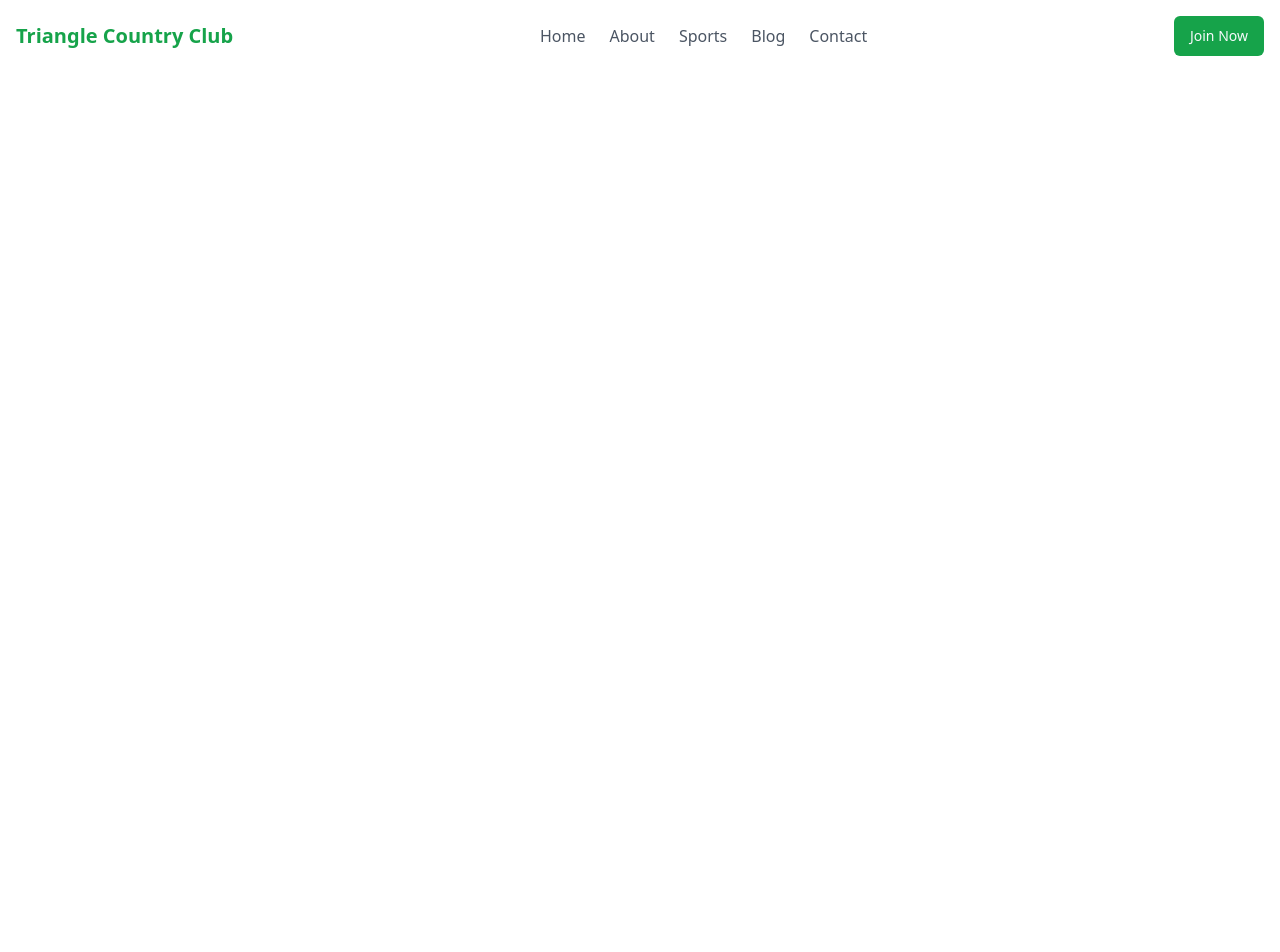
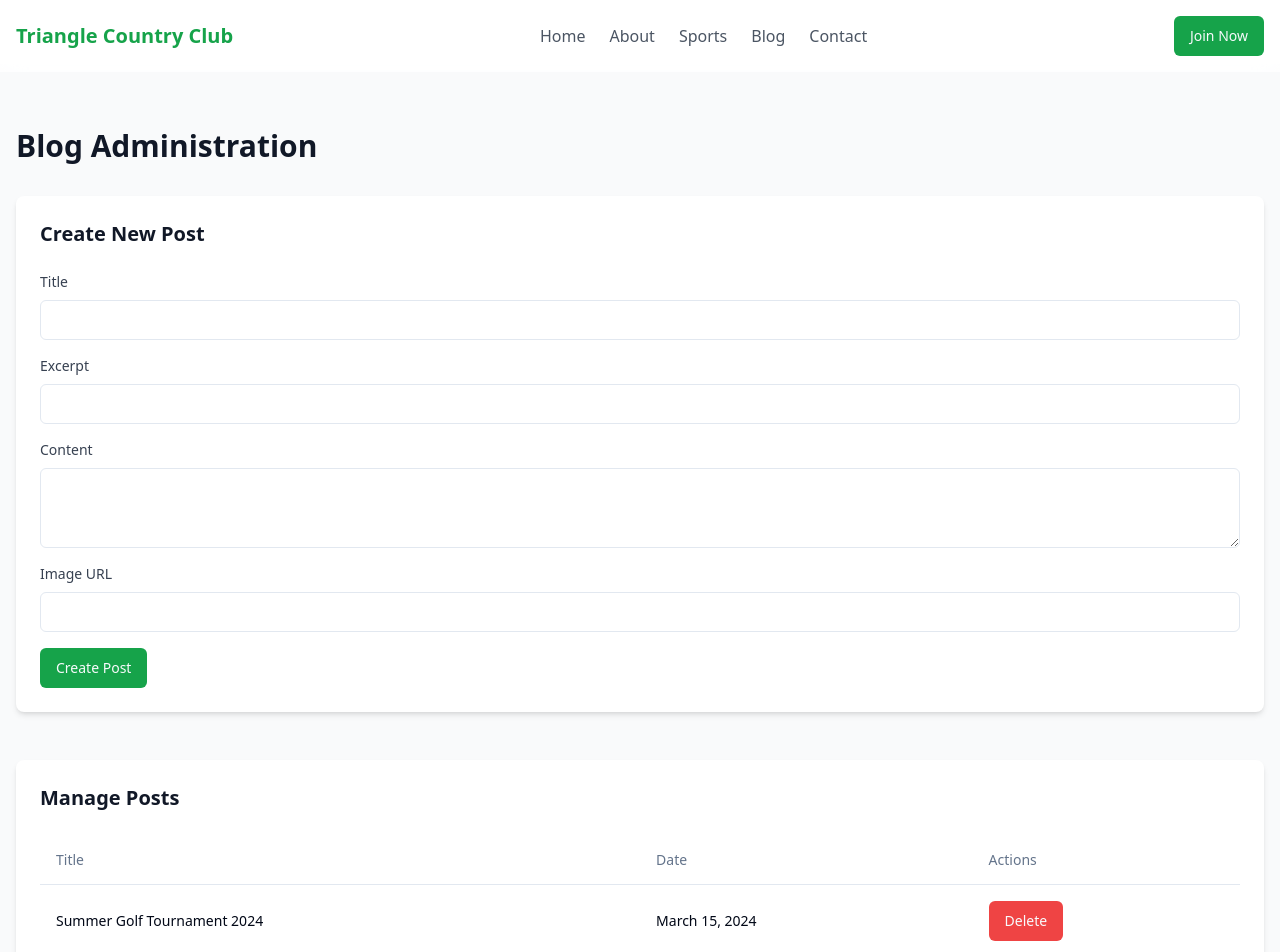
Before and after one commit to noxxy75/trianglecountryclub-a978515f, a React (Vite) app: page /blog/admin in a window 1280 px wide. Shown: the top 952 px of the page. Before the commit the page ends 800 px from the top, so only its background shows below. Built offline with nearby package versions, Linux system fonts and the light colour scheme.

Commit message:
Create admin page for blog
Added a new admin page for managing blog posts. This page will allow administrators to create, edit, and delete blog entries efficiently.
[skip gpt_engineer]

```diff
--- a/src/App.tsx
+++ b/src/App.tsx
@@ -8,6 +8,7 @@ import Index from "./pages/Index";
 import About from "./pages/About";
 import Sports from "./pages/Sports";
 import Blog from "./pages/Blog";
+import BlogAdmin from "./pages/BlogAdmin";
 import Contact from "./pages/Contact";
 
 const queryClient = new QueryClient();
@@ -25,6 +26,7 @@ const App = () => (
             <Route path="/about" element={<About />} />
             <Route path="/sports" element={<Sports />} />
             <Route path="/blog" element={<Blog />} />
+            <Route path="/blog/admin" element={<BlogAdmin />} />
             <Route path="/contact" element={<Contact />} />
           </Routes>
         </div>
--- a/src/pages/Blog.tsx
+++ b/src/pages/Blog.tsx
@@ -1,4 +1,6 @@
 import { Card, CardContent, CardHeader, CardTitle } from "@/components/ui/card";
+import { Button } from "@/components/ui/button";
+import { Link } from "react-router-dom";
 
 const Blog = () => {
   const posts = [
@@ -25,7 +27,12 @@ const Blog = () => {
   return (
     <div className="min-h-screen bg-gray-50 py-16">
       <div className="mx-auto max-w-7xl px-4">
-        <h1 className="mb-12 text-center text-4xl font-bold text-gray-900">Club News & Updates</h1>
+        <div className="mb-12 flex items-center justify-between">
+          <h1 className="text-4xl font-bold text-gray-900">Club News & Updates</h1>
+          <Button asChild className="bg-green-600 hover:bg-green-700">
+            <Link to="/blog/admin">Manage Blog</Link>
+          </Button>
+        </div>
 
         <div className="grid gap-8 md:grid-cols-2 lg:grid-cols-3">
           {posts.map((post, index) => (
--- /dev/null
+++ b/src/pages/BlogAdmin.tsx
@@ -0,0 +1,161 @@
+import { useState } from "react";
+import { Button } from "@/components/ui/button";
+import { Input } from "@/components/ui/input";
+import { Textarea } from "@/components/ui/textarea";
+import { Table, TableBody, TableCell, TableHead, TableHeader, TableRow } from "@/components/ui/table";
+import { toast } from "sonner";
+
+interface BlogPost {
+  id: number;
+  title: string;
+  excerpt: string;
+  content: string;
+  date: string;
+  image: string;
+}
+
+const BlogAdmin = () => {
+  const [posts, setPosts] = useState<BlogPost[]>([
+    {
+      id: 1,
+      title: "Summer Golf Tournament 2024",
+      excerpt: "Join us for our annual summer golf tournament with amazing prizes and special guests.",
+      content: "Full content here...",
+      date: "March 15, 2024",
+      image: "https://images.unsplash.com/photo-1472396961693-142e6e269027",
+    },
+    {
+      id: 2,
+      title: "New Tennis Program Launch",
+      excerpt: "Introducing our new tennis program for juniors with professional coaching staff.",
+      content: "Full content here...",
+      date: "March 10, 2024",
+      image: "https://images.unsplash.com/photo-1452378174528-3090a4bba7b2",
+    },
+  ]);
+
+  const [newPost, setNewPost] = useState({
+    title: "",
+    excerpt: "",
+    content: "",
+    image: "",
+  });
+
+  const handleSubmit = (e: React.FormEvent) => {
+    e.preventDefault();
+    const post: BlogPost = {
+      id: posts.length + 1,
+      ...newPost,
+      date: new Date().toLocaleDateString("en-US", {
+        year: "numeric",
+        month: "long",
+        day: "numeric",
+      }),
+    };
+    setPosts([...posts, post]);
+    setNewPost({ title: "", excerpt: "", content: "", image: "" });
+    toast.success("Blog post created successfully!");
+  };
+
+  const handleDelete = (id: number) => {
+    setPosts(posts.filter((post) => post.id !== id));
+    toast.success("Blog post deleted successfully!");
+  };
+
+  return (
+    <div className="min-h-screen bg-gray-50 py-16">
+      <div className="mx-auto max-w-7xl px-4">
+        <h1 className="mb-8 text-3xl font-bold text-gray-900">Blog Administration</h1>
+
+        <div className="mb-12 rounded-lg bg-white p-6 shadow-md">
+          <h2 className="mb-6 text-xl font-semibold text-gray-900">Create New Post</h2>
+          <form onSubmit={handleSubmit} className="space-y-4">
+            <div>
+              <label htmlFor="title" className="mb-2 block text-sm font-medium text-gray-700">
+                Title
+              </label>
+              <Input
+                id="title"
+                value={newPost.title}
+                onChange={(e) => setNewPost({ ...newPost, title: e.target.value })}
+                required
+              />
+            </div>
+
+            <div>
+              <label htmlFor="excerpt" className="mb-2 block text-sm font-medium text-gray-700">
+                Excerpt
+              </label>
+              <Input
+                id="excerpt"
+                value={newPost.excerpt}
+                onChange={(e) => setNewPost({ ...newPost, excerpt: e.target.value })}
+                required
+              />
+            </div>
+
+            <div>
+              <label htmlFor="content" className="mb-2 block text-sm font-medium text-gray-700">
+                Content
+              </label>
+              <Textarea
+                id="content"
+                value={newPost.content}
+                onChange={(e) => setNewPost({ ...newPost, content: e.target.value })}
+                required
+              />
+            </div>
+
+            <div>
+              <label htmlFor="image" className="mb-2 block text-sm font-medium text-gray-700">
+                Image URL
+              </label>
+              <Input
+                id="image"
+                value={newPost.image}
+                onChange={(e) => setNewPost({ ...newPost, image: e.target.value })}
+                required
+              />
+            </div>
+
+            <Button type="submit" className="bg-green-600 hover:bg-green-700">
+              Create Post
+            </Button>
+          </form>
+        </div>
+
+        <div className="rounded-lg bg-white p-6 shadow-md">
+          <h2 className="mb-6 text-xl font-semibold text-gray-900">Manage Posts</h2>
+          <Table>
+            <TableHeader>
+              <TableRow>
+                <TableHead>Title</TableHead>
+                <TableHead>Date</TableHead>
+                <TableHead>Actions</TableHead>
+              </TableRow>
+            </TableHeader>
+            <TableBody>
+              {posts.map((post) => (
+                <TableRow key={post.id}>
+                  <TableCell>{post.title}</TableCell>
+                  <TableCell>{post.date}</TableCell>
+                  <TableCell>
+                    <Button
+                      variant="destructive"
+                      onClick={() => handleDelete(post.id)}
+                      className="text-sm"
+                    >
+                      Delete
+                    </Button>
+                  </TableCell>
+                </TableRow>
+              ))}
+            </TableBody>
+          </Table>
+        </div>
+      </div>
+    </div>
+  );
+};
+
+export default BlogAdmin;
```
